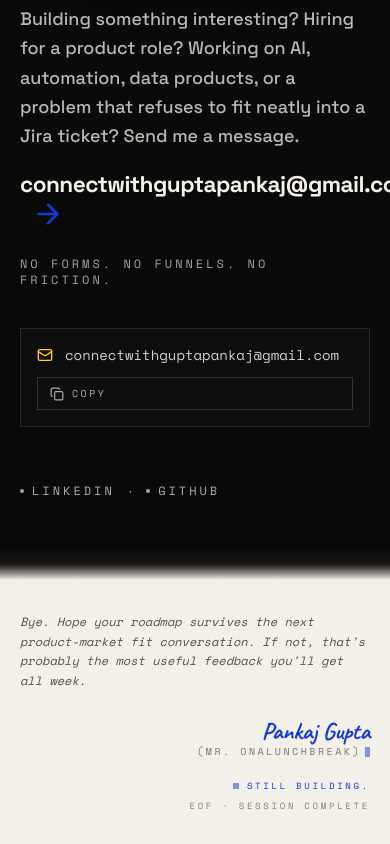
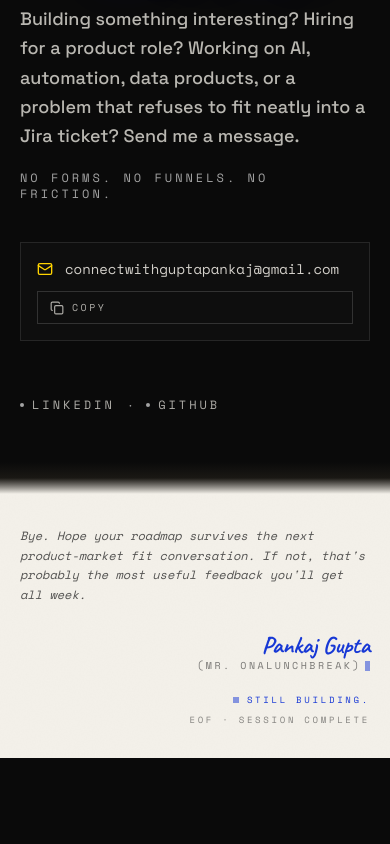
Before and after one commit to onalunchbreak/pankaj-gupta-portfolio, a Next.js app: page / in a window 390 px wide. Shown: the part 10962-11806 px from the top of the page. After the commit the page ends 11720 px from the top, so only its background shows below. Built offline with nearby package versions, Linux system fonts and the light colour scheme.

Commit message:
fix(contact): completely remove the CTA line block per user directive

```diff
--- a/src/components/sections/contact.tsx
+++ b/src/components/sections/contact.tsx
@@ -162,41 +162,6 @@ export default function Contact() {
             <p className="font-display text-lg leading-relaxed text-[#F4F1EA]/75 sm:text-xl">
               {CONTACT.body}
             </p>
-          </Reveal>
-
-          {/* MAGNETIC CTA — direct email mailto link */}
-          <Reveal className="mt-6 sm:mt-8" delay={0.25}>
-            <motion.a
-              ref={ctaRef}
-              href={mailto}
-              onMouseMove={onCtaMove}
-              onMouseLeave={onCtaLeave}
-              onMouseEnter={() => play("tick")}
-              onClick={() => play("confirm")}
-              data-cursor-label="say hi"
-              aria-label={`Email ${CONTACT.mail}`}
-              style={reduced ? undefined : { x: springX, y: springY }}
-              className="group relative inline-block origin-left"
-            >
-              {/* Underline reveal — grows from 0 to full width on hover */}
-              <span
-                aria-hidden
-                className={`absolute -bottom-2 left-0 h-[3px] w-0 bg-[#1738D5] ${
-                  reduced ? "" : "transition-all duration-500 ease-[cubic-bezier(0.16,1,0.3,1)]"
-                } group-hover:w-full`}
-              />
-              <span className="font-display text-[5.8vw] font-bold leading-[0.95] tracking-tight text-[#F4F1EA] transition-colors duration-300 group-hover:text-[#1738D5] sm:text-4xl lg:text-5xl">
-                {CONTACT.cta}
-              </span>
-              {/* Arrow — pulls slightly further than the button for parallax */}
-              <motion.span
-                aria-hidden
-                style={reduced ? undefined : { x: arrowX, y: arrowY }}
-                className="ml-3 inline-block text-[#1738D5] transition-transform duration-300 group-hover:translate-x-2"
-              >
-                <ArrowRight className="inline h-8 w-8 align-baseline sm:h-12 sm:w-12" />
-              </motion.span>
-            </motion.a>
           </Reveal>
 
           {/* Annotation — mono muted */}
```
